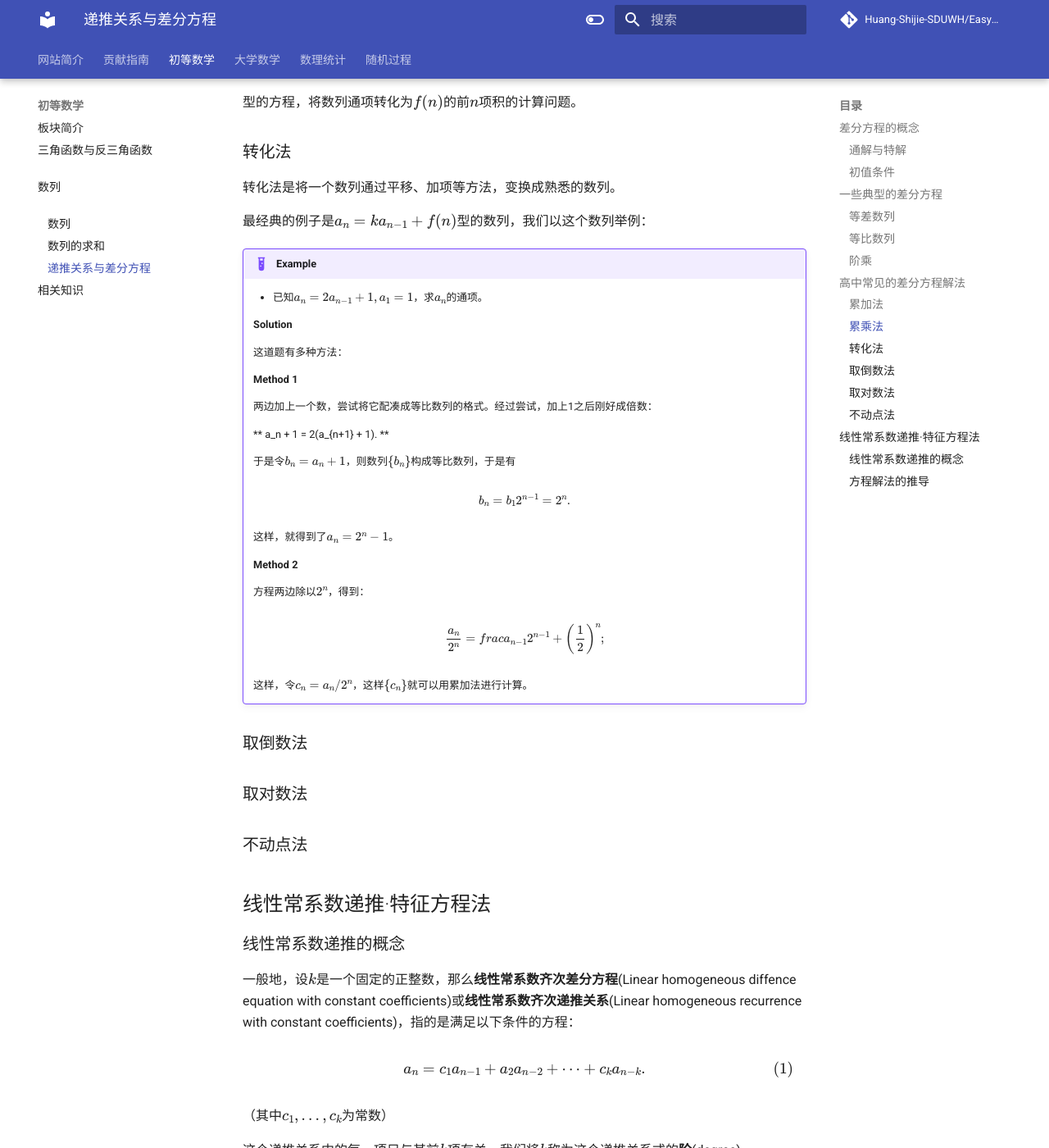
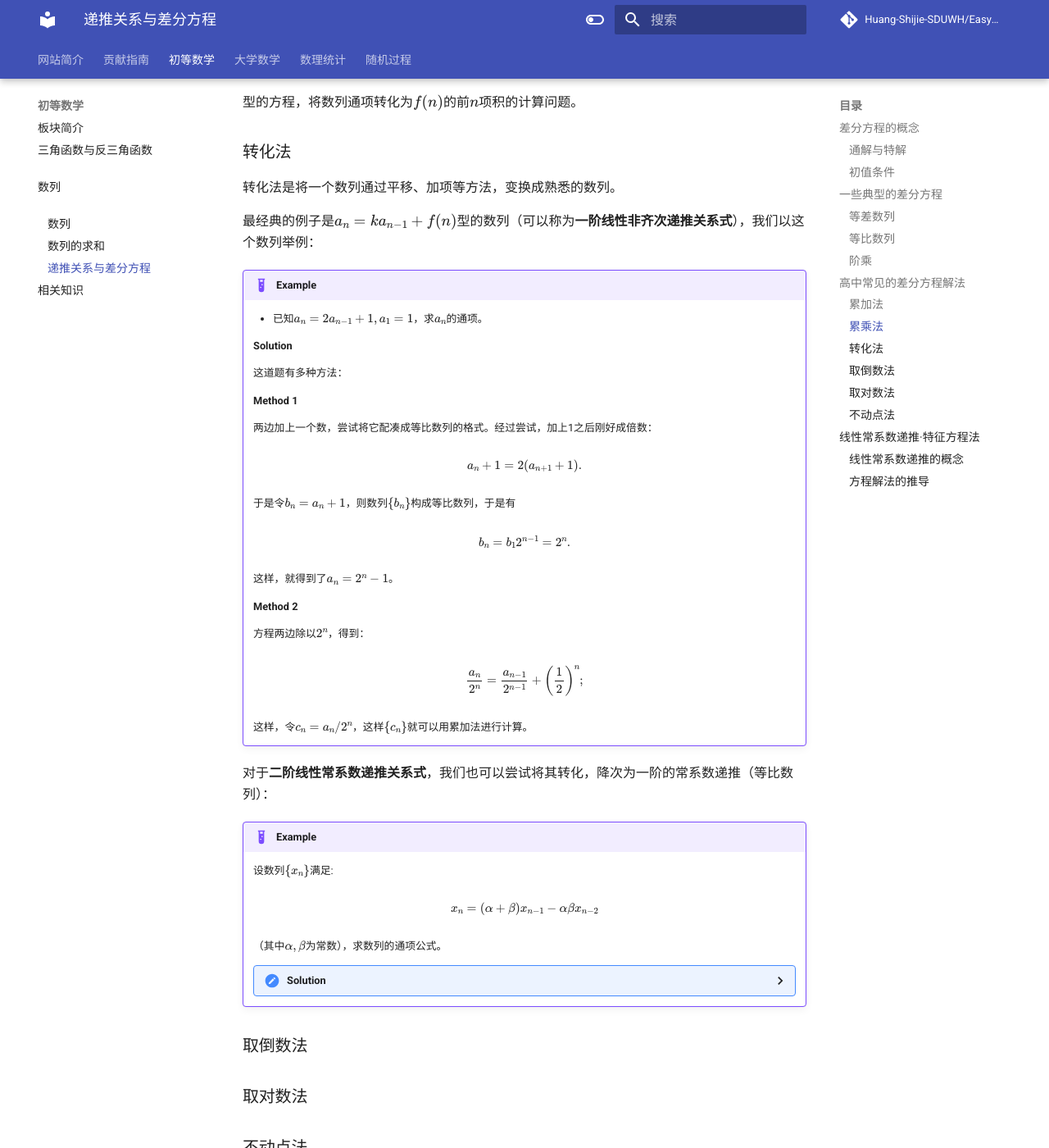
Before and after one commit to Easymath-wiki/Easymath-wiki, an MkDocs documentation site: the page built from docs/初等数学/数列/03递推关系式（差分方程）.md, in a window 1280 px wide and 1400 px high, scrolled down 2523 px. Shown: the whole window at 82% size. Built offline with MkDocs 1.6.1 and Material for MkDocs 9.7.7, drawn with Linux system fonts in a browser that asks for light colours; comment, search, counter and statistics services are not loaded; some of the changed text lies outside the part shown.

Commit message:
Add something.

```diff
--- a/docs/初等数学/数列/03递推关系式（差分方程）.md
+++ b/docs/初等数学/数列/03递推关系式（差分方程）.md
@@ -107,7 +107,7 @@ $$
 
 转化法是将一个数列通过平移、加项等方法，变换成熟悉的数列。
 
-最经典的例子是$a_n = k a_{n-1} + f(n)$型的数列，我们以这个数列举例：
+最经典的例子是$a_n = k a_{n-1} + f(n)$型的数列（可以称为**一阶线性非齐次递推关系式**），我们以这个数列举例：
 
 !!! Example
 
@@ -121,9 +121,9 @@ $$
 
     两边加上一个数，尝试将它配凑成等比数列的格式。经过尝试，加上1之后刚好成倍数：
 
-    **
+    $$
     a_n + 1 = 2(a_{n+1} + 1).
-    **
+    $$
 
     于是令$b_n = a_n + 1$，则数列$\{ b_n \}$构成等比数列，于是有
 
@@ -138,16 +138,84 @@ $$
     方程两边除以$2^n$，得到：
 
     $$
-    \frac{a_n}{2^n} = frac{a_{n-1}}{2^{n-1}} + \left(\frac{1}{2}\right)^n;
+    \frac{a_n}{2^n} = \frac{a_{n-1}}{2^{n-1}} + \left(\frac{1}{2}\right)^n;
     $$
 
     这样，令$c_n = a_n / 2^n$，这样$\{ c_n \}$就可以用累加法进行计算。
+
+对于**二阶线性常系数递推关系式**，我们也可以尝试将其转化，降次为一阶的常系数递推（等比数列）：
+
+!!! Example
+
+    设数列$\{ x_n \}$满足:
+
+    $$
+    x_n = (\alpha + \beta) x_{n-1} - \alpha \beta x_{n-2}
+    $$
+
+    （其中$\alpha,\beta$为常数），求数列的通项公式。
+
+    ??? Solution
+
+        我们可以将方程变形为：
+
+        $$
+        x_n - \beta x_{n-1} = \alpha (x_{n-1} - \beta x_{n-2}),
+        $$
+
+        令$y_n = x_n - \beta x_{n-1}$，则有：
+
+        $$
+        y_n = \alpha y_{n-1},
+        $$
+
+        这说明$\{ y_n \}$是等比数列，得到：
+
+        $$
+        y_n = C \alpha^n
+        $$
+
+        （其中$C$为任意常数）。这说明：
+
+        $$
+        x_n - \beta x_{n-1} = C \alpha^n,
+        $$
+
+        这是上面提到的一阶线性非齐次递推关系，我们通过两边除以$\beta^n$得到：
+
+        $$
+        \frac{x_n}{\beta^n} - \frac{x_{n-1}}{\beta^{n-1}} = C \left( \frac{\alpha}{\beta} \right)^n,
+        $$
+
+        于是得到：
+
+        $$
+        \frac{x_n}{\beta^n} = C' \frac{1 - C \left( \frac{\alpha}{\beta} \right)^n}{1 - C \left( \frac{\alpha}{\beta} \right)}
+        $$
+
+        整理得到：
+
+        $$
+        x_n =
+        $$
 
 ### 取倒数法
 
 ### 取对数法
 
 ### 不动点法
+
+不动点法最常见的应用是针对分式型递推数列，也即形如：
+
+$$
+x_{n+1} = \frac{A x_n + B}{C x_n + D}
+$$
+
+型的数列
+
+$$
+
+$$
 
 ## 线性常系数递推·特征方程法
 
```
Also changed, not shown: docs/初等数学/数列/02数列的求和.md (+1 -1 lines), docs/大学数学/扩展知识/n维单纯形的质心.md (added, +92 -0 lines), docs/大学数学/高等代数/扩展知识/逆序数与冒泡排序.md (added, +87 -0 lines).
